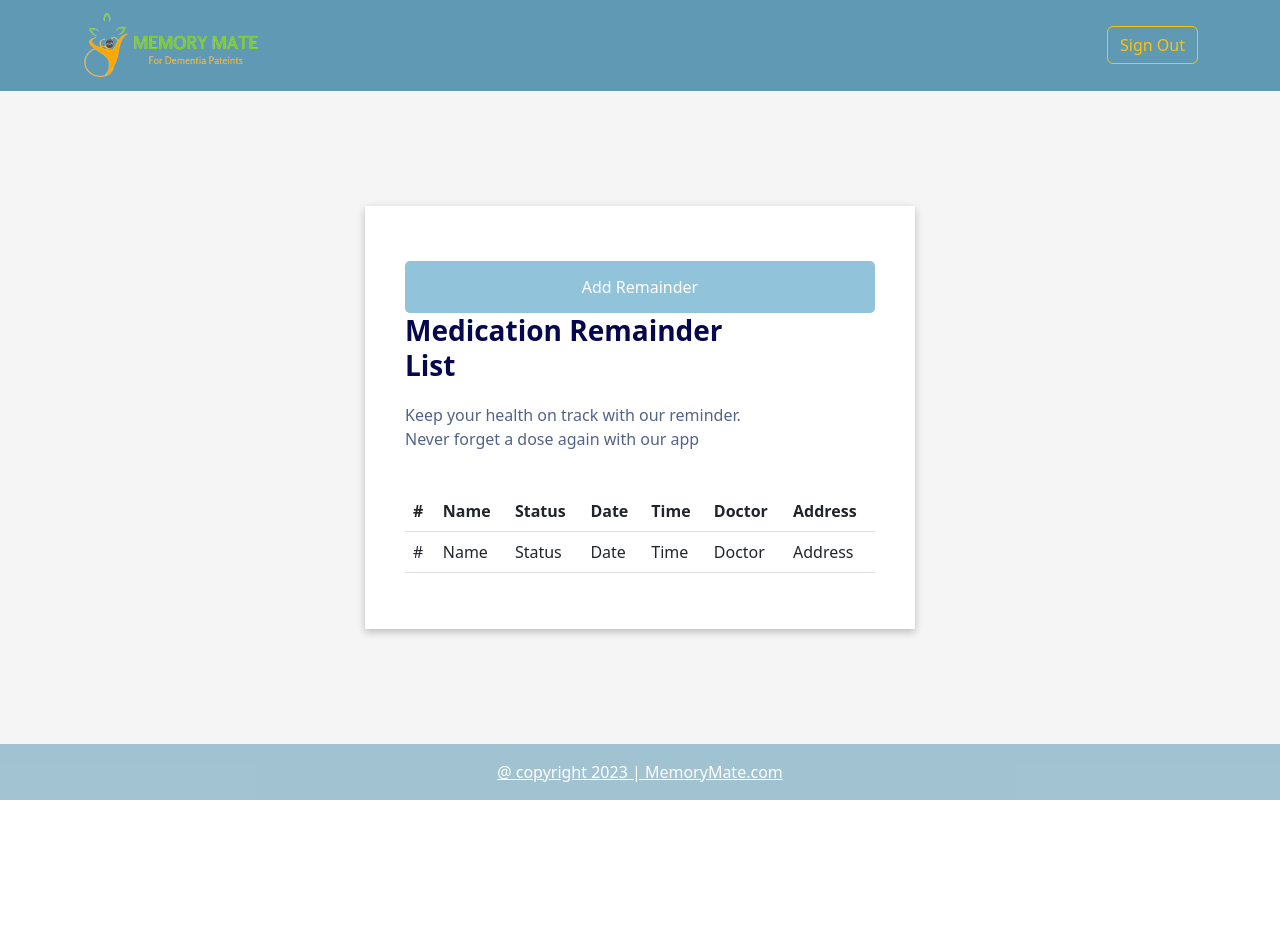
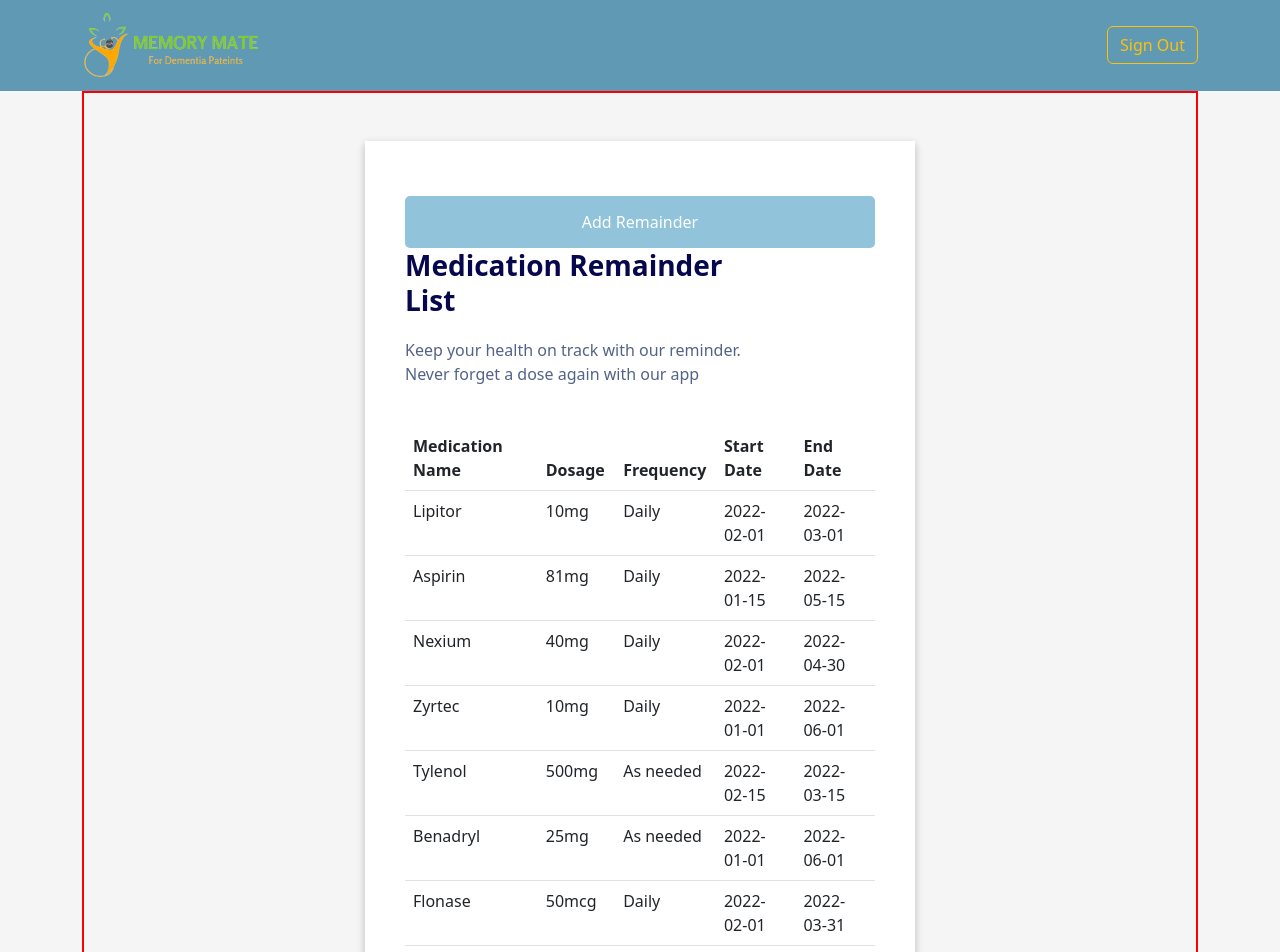
Before and after one commit to hammadShamir/memorymate, a React (Create React App) app: page /remainder in a window 1280 px wide. Shown: the top 952 px of the page. Before the commit the page ends 800 px from the top, so only its background shows below. Built offline with nearby package versions, Linux system fonts and the light colour scheme; no server answers; sample sign-in values are in the browser's storage.

Commit message:
dummy data inserted in remainder

```diff
--- a/src/components/Remainder.js
+++ b/src/components/Remainder.js
@@ -70,10 +70,11 @@ const Remainder = () => {
 
 
   return (
-    < div className="formbold-main-wrapper">
+    < div style={{border:'2px solid red'}} className="formbold-main-wrapper">
+
       <div className="formbold-form-wrapper">
         <div className="formbold-form-title">
-          <button onClick={toggleShow} className="formbold-btn">Add Remainder</button>
+        <button onClick={toggleShow} className="formbold-btn">Add Remainder</button>
 
           <h3>Medication Remainder List</h3>
           <p>Keep your health on track with our reminder.<br /> Never forget a dose again with our app</p>
@@ -82,26 +83,86 @@ const Remainder = () => {
         <MDBTable>
           <MDBTableHead>
             <tr>
-              <th scope='col'>#</th>
-              <th scope='col'>Name</th>
-              <th scope='col'>Status</th>
-              <th scope='col'>Date</th>
-              <th scope='col'>Time</th>
-              <th scope='col'>Doctor</th>
-              <th scope='col'>Address</th>
+              {/* <th scope='col'>#</th> */}
+              <th scope='col'>Medication Name</th>
+              <th scope='col'>Dosage</th>
+              <th scope='col'>Frequency</th>
+              <th scope='col'>Start Date</th>
+              <th scope='col'>End Date</th>
             </tr>
           </MDBTableHead>
           <MDBTableBody>
 
-            <tr>
-              <td >#</td>
-              <td>Name</td>
-              <td>Status</td>
-              <td>Date</td>
-              <td>Time</td>
-              <td>Doctor</td>
-              <td>Address</td>
-            </tr>
+          <tr>
+    <td>Lipitor</td>
+    <td>10mg</td>
+    <td>Daily</td>
+    <td>2022-02-01</td>
+    <td>2022-03-01</td>
+  </tr>
+  <tr>
+    <td>Aspirin</td>
+    <td>81mg</td>
+    <td>Daily</td>
+    <td>2022-01-15</td>
+    <td>2022-05-15</td>
+  </tr>
+  <tr>
+    <td>Nexium</td>
+    <td>40mg</td>
+    <td>Daily</td>
+    <td>2022-02-01</td>
+    <td>2022-04-30</td>
+  </tr>
+  <tr>
+    <td>Zyrtec</td>
+    <td>10mg</td>
+    <td>Daily</td>
+    <td>2022-01-01</td>
+    <td>2022-06-01</td>
+  </tr>
+  <tr>
+    <td>Tylenol</td>
+    <td>500mg</td>
+    <td>As needed</td>
+    <td>2022-02-15</td>
+    <td>2022-03-15</td>
+  </tr>
+  <tr>
+    <td>Benadryl</td>
+    <td>25mg</td>
+    <td>As needed</td>
+    <td>2022-01-01</td>
+    <td>2022-06-01</td>
+  </tr>
+  <tr>
+    <td>Flonase</td>
+    <td>50mcg</td>
+    <td>Daily</td>
+    <td>2022-02-01</td>
+    <td>2022-03-31</td>
+  </tr>
+  <tr>
+    <td>Prozac</td>
+    <td>20mg</td>
+    <td>Daily</td>
+    <td>2022-01-01</td>
+    <td>2022-07-01</td>
+  </tr>
+  <tr>
+    <td>Metformin</td>
+    <td>1000mg</td>
+    <td>Daily</td>
+    <td>2022-02-01</td>
+    <td>2022-08-01</td>
+  </tr>
+  <tr>
+    <td>Amoxicillin</td>
+    <td>500mg</td>
+    <td>Twice a day</td>
+    <td>2022-01-15</td>
+    <td>2022-01-22</td>
+  </tr>
 
           </MDBTableBody>
         </MDBTable>
```
